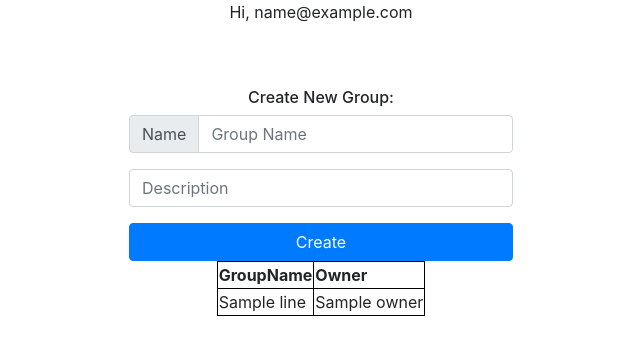
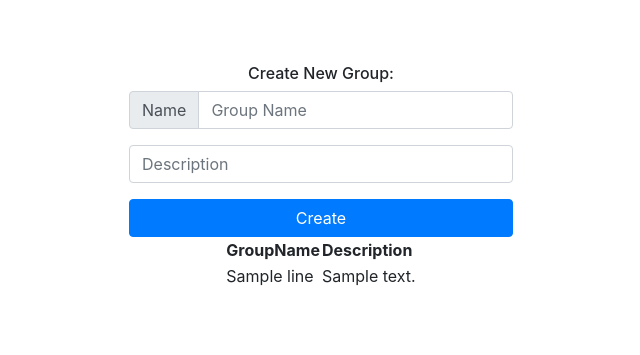
Before and after one commit to ZhouJoseph/PriCoSha, a Flask app: template templates/GroupManagement.html in a window 1280 px wide. Shown: the part 56-411 px from the top of the page, without its empty margins (319-959 px from the left). Run offline with Flask 2, Linux system fonts and the light colour scheme; the template is opened without the code that fills it: most values are stand-ins (such as "Sample title", 1, 10 or a date in 2020); some libraries are stand-ins or nearby versions.

Commit message:
instructions added

```diff
--- a/app.py
+++ b/app.py
@@ -28,29 +28,6 @@ def saveFile(file):
         return (app.config['UPLOAD_FOLDER']+filename)
 
 
-class tuple_to_obj(tuple):
-    def __init__(self, tuple):
-        self.post_time = tuple[0]
-        self.item_name = tuple[1]
-
-class error:
-    def __init__(self,err=None):
-        self.UserAlreadyExist = False
-        self.UserNotFound = False
-        self.PwdNotMatch = False
-        self.EmailLength = False
-        self.SecPwdMatch = False
-        if err == "UserAlreadyExist":
-            self.UserAlreadyExist = True
-        elif err == "UserNotFound":
-            self.UserNotFound = True
-        elif err == "PwdNotMatch":
-            self.PwdNotMatch = True
-        elif err == "EmailLength":
-            self.EmailLength = True
-        elif err == "2PwdMatch":
-            self.SecPwdMatch = True
-
 @app.route("/")
 def index():
     return render_template("index.html")
@@ -60,6 +37,7 @@ def login():
     error = request.args.get('error')
     return render_template("login.html",errors = error )
 
+# Login users
 @app.route("/login/user",methods=['GET','POST'])
 def loginUser():
     email = request.form["email"]
@@ -82,6 +60,7 @@ def signup():
     error = request.args.get('error')
     return render_template("signup.html",errors = error)
 
+# Sign up users
 @app.route("/signup/user",methods=['GET','POST'])
 def signUpUser():
     fname = request.form["fname"]
@@ -114,6 +93,7 @@ def signUpUser():
             msg = "User Already Exist"
             return redirect(url_for('signup',error=msg))
 
+# Render template for post page
 @app.route("/post",methods=['GET'])
 def post():
     if 'user' in session:
@@ -123,6 +103,7 @@ def post():
     else:
         return render_template('post.html',email="Visitor")
 
+# Posting a blog
 @app.route("/post/posting",methods=['POST'])
 def postBlog():
     content = request.form["content"]
@@ -140,8 +121,7 @@ def postBlog():
     cursor.close()
     return jsonify({'data':data})
 
-
-
+# Fetching the viewable blogs
 @app.route("/post/blog")
 def fetchBlogs():
     if 'user' in session:
@@ -159,10 +139,44 @@ def fetchBlogs():
         cursor.close()
         return jsonify({'data':data})
 
+@app.route("/groups")
+def GroupManagement():
+    # Faking Data
+    session['groups'] = [
+        {
+            'name':"Database study group",
+            'description': "Three desperate people..."
+        },
+        {
+            'name':"fake group",
+            'description':"fake description..."
+        }
+    ]
+    return render_template('GroupManagement.html',email=session['user'], groups=session['groups'])
 
-@app.route("/groups",methods=['GET','POST'])
-def GroupManagement():
-    return render_template('GroupManagement.html')
+@app.route("/groups/fetch")
+def groupFetch():
+    '''
+        Do Stuff Here
+        1. Connect to DB
+        2. Select the groups I belong to From DB
+        3. Remember to commit and close
+        4. Return jsonify(fetching result)
+    '''
+    return "How About This"
+
+@app.route("/groups/create",methods=['POST'])
+def createGroup():
+    name = request.form['groupname']
+    description = request.form['description']
+    '''
+        Do Stuff Here
+        1. Connect to DB
+        2. Insert into DB
+        3. Remember to commit and close
+    '''
+    # Return statement is for updating UI using AJAX
+    return jsonify({'name':name, 'description':description})
 
 @app.route("/logout")
 def logout():
--- a/templates/GroupManagement.html
+++ b/templates/GroupManagement.html
@@ -35,14 +35,7 @@
             </div>
         </div>
     </nav>
-    <center>
-    <p>
-        Hi, {{email}}
-    </p>
-    </center>
-
     <div id="form-div">
-        <form action="/create/new/group" method="POST">
         <center>
         <h6>Create New Group:</h6>
         <div class="input-group form-group">
@@ -52,42 +45,79 @@
             <input type="text" class="form-control" id= "groupname" name="groupname" placeholder="Group Name" required>
         </div>
         <div class="form-group">
-                <input type="text" class="form-control" id="" name="description" placeholder="Description" required>
+            <input type="text" class="form-control" id="description" name="description" placeholder="Description" required>
         </div>
-        <button type="submit" class="btn btn-primary" id="signUpBtn">Create</button>
-        </form>
+        <button onclick="createGroup()" class="btn btn-primary" style="width:100%">Create</button>
         </center>
     </div>
 
-    <style type="text/css">
-	table, th, td{
-		border: 1px solid black;
-	}
-    </style>
 
-
+    <!-- If you groups/fetch, you can get rid of this,
+    and do all the stuff in ajax call(in a function!)
+    That's more doable because after we create a group
+    We still need to update the UI.
+    However, doing the following cannot allow us to instant update -->
     <div id="table-div">
     <center>
          <table>
 	        <th>GroupName</th>
-	        <th>Owner</th>
-
-             {% for line in belong %}
+            <th>Description</th>
+            {% for line in groups %}
 	        <tr>
-		        <td>{{line.fg_name}}</td>
-                <td>{{line.owner}}</td>
+		        <td>{{line.name}}</td>
+                <td>{{line.description}}</td>
             </tr>
             {% endfor %}
         </table>
     </center>
     </div>
-
-
-
-
-
 <!-- Create FG, Give it a Unique name, Might add description-->
 <!-- Might add User to FG, no duplication though,  -->
+
+<script src="{{url_for('static', filename='vendor/jquery/jquery.min.js')}}"></script>
+<script src="{{url_for('static', filename='vendor/bootstrap/js/bootstrap.bundle.min.js')}}"></script>
+<script>
+    function createGroup(){
+        var groupname = $('#groupname').val();
+        var description = $('#description').val();
+        $.ajax({
+            type: "POST",
+            url: "/groups/create",
+            data: {
+                "groupname": groupname,
+                "description": description,
+            },
+            success: function(info){
+                alert(info.name + "  "+info.description);
+                /*
+                    Do stuff here.
+                    1. receive the post data,
+                    2. call updateGroupUI, you might wanna pass parameter to the function.
+                */
+            },
+            error: function(err){
+                alert("err");
+            }
+        });
+    }
+
+    fetchGroup();
+
+    function fetchGroup(){
+        /*
+            Do stuff here.
+            1. form an ajax GET request
+            2. receive data from the server
+            3. call updateGroupUI(), you might wanna pass parameter to the function.
+        */
+    }
+
+    function updateGroupUI(){
+        // update the group UI
+        // update UI using JQuery. Example: append() / prepend(), you can google these.
+    }
+</script>
+
 </body>
 
 </html>
```
Lines whose indentation alone changed are shown as unchanged.
